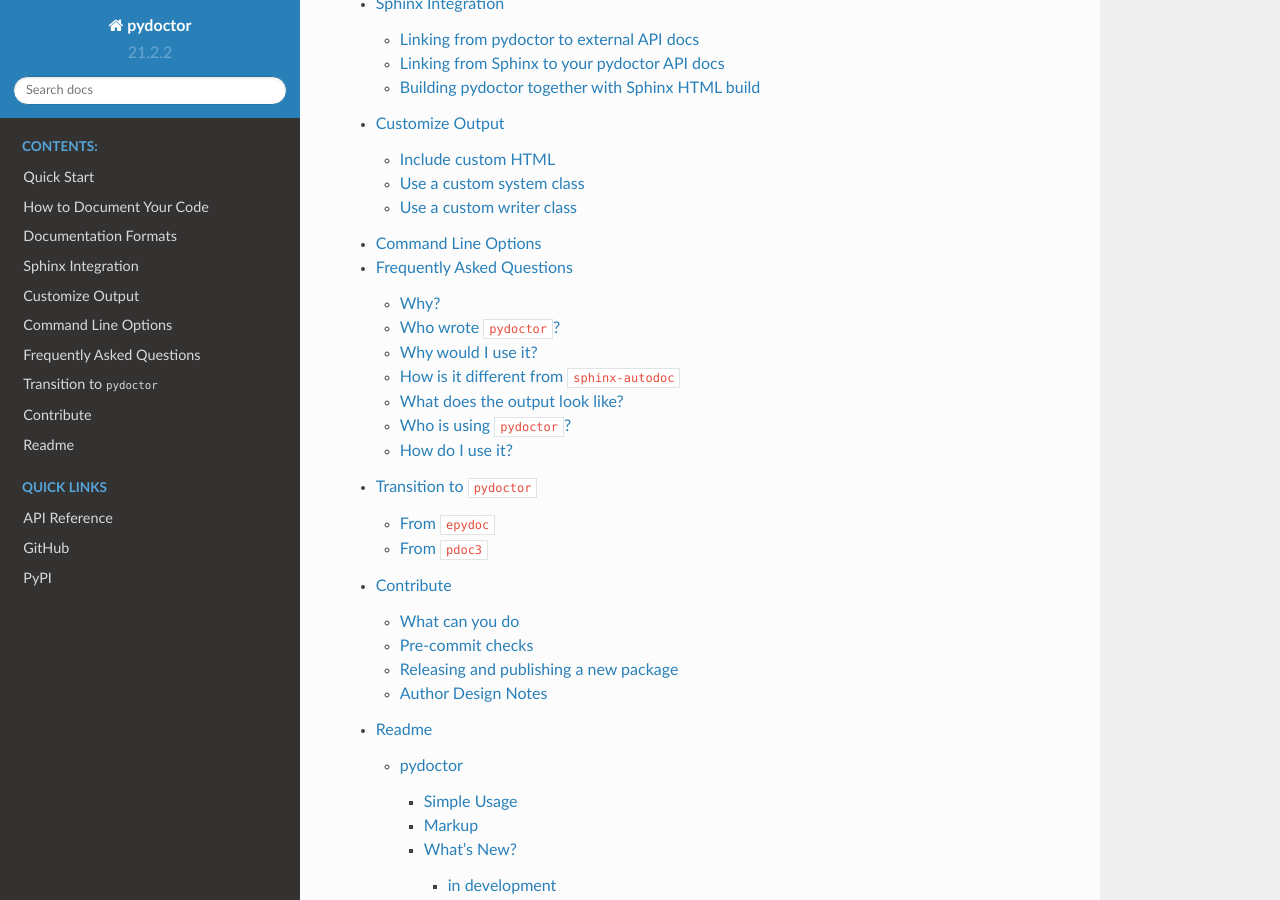
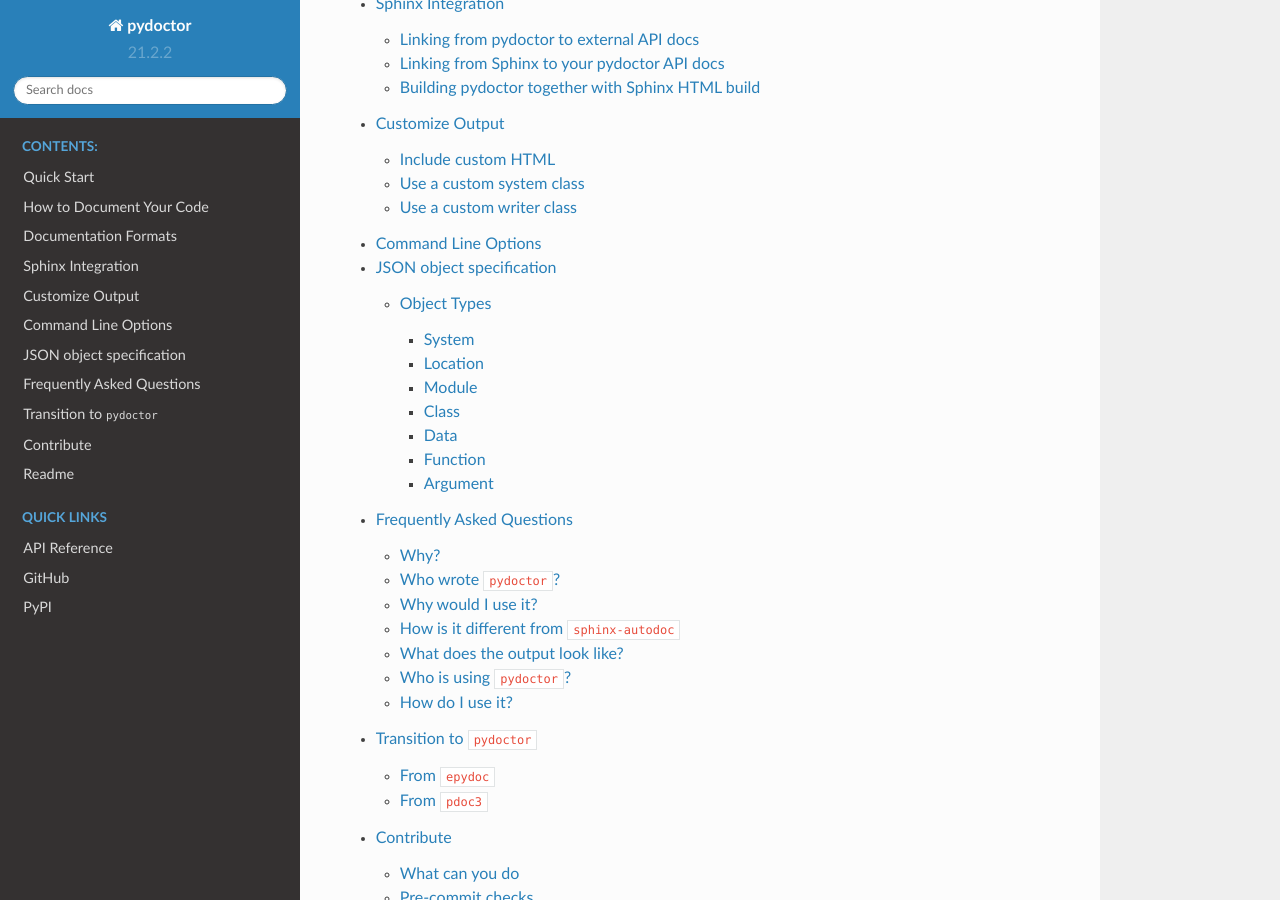
Before and after one commit to twisted/pydoctor, a Sphinx documentation site: the page built from docs/source/index.rst, in a window 1280 px wide and 900 px high, scrolled down 914 px. Built offline with Sphinx 7.4.7 and the Read the Docs theme 2.0.0, drawn with Linux system fonts in a browser that asks for light colours; some of the changed lines change nothing that is shown.

Commit message:
Add docspec docs

```diff
--- a/docs/source/conf.py
+++ b/docs/source/conf.py
@@ -38,6 +38,7 @@
     "pydoctor.sphinx_ext._help_output",
     "pydoctor.sphinx_ext.build_apidocs",
     "sphinxcontrib.spelling",
+    "recommonmark",
 ]
 
 # Add any paths that contain templates here, relative to this directory.
--- a/docs/source/index.rst
+++ b/docs/source/index.rst
@@ -13,6 +13,7 @@
    sphinx-integration
    customize
    help
+   json-spec
    faq
    transition
    contrib
--- /dev/null
+++ b/docs/source/json-spec.md
@@ -0,0 +1,120 @@
+# JSON object specification
+
+Dump and load packages to JSON with options ``--dumpjson <file>`` and ``--loadjson <file>``.
+
+__Table of Contents__
+
+* [Location](#location)
+* [Module](#module)
+* [Class](#class)
+* [Data](#data)
+* [Function](#function)
+* [Argument](#drgument)
+* [Decoration](#decoration)
+
+## Object Types
+
+### System
+
+The system containing the root modules.
+
+_Fields_
+
+* `projectname` (str)
+* `buildtime` (str)
+* `options` (Dict[str, Any])
+* `rootobjects` (List[Module])
+* `sourcebase` (Optional[str])
+
+### Location
+
+The location object describes where the an API object was extracted from a
+file. Usually this points to the source file and a line number. The filename
+should always be relative to the root of a project or source control repository.
+
+_Fields_
+
+* `filename` (str) &ndash; A relative filename.
+* `lineno` (int): &ndash; The line number from which the API object was parsed.
+
+### Module
+
+A module represents a collection of data, function and classes. In the Python
+language, it represents a module or package.
+
+_Fields_
+
+* `kind` (ApiObject.Kind) &ndash; "MODULE" or "PACKAGE"
+* `name` (str) &ndash; The full name of the module.
+* `location` (Location)
+* `docstring` (Optional[str]) &ndash; The docstring for the module as parsed
+  from the source.
+* `all` (Optional[List[str]]): Value of the `__all__` module variable.
+* `docformat` (Optional[str]): Value of the `__docformat__` module variable.
+* `members` (array) &ndash; An array of `Data`, `Function`` or `Class` objects.
+
+### Class
+
+Represents a class definition.
+
+_Fields_
+
+* `type` (str) &ndash; Value is `class`
+* `kind` (ApiObject.Kind) &ndash; "CLASS"
+* `name` (str)
+* `location` (Location)
+* `docstring` (Optional[str])
+* `metaclass` (Optional[str]) &ndash; A string representing the metaclass.
+* `bases` (Optional[array]) &ndash; An array of `str` representing the base classes.
+* `members` (array) &ndash; An array of `Data`, `Function` or `Class` objects.
+* `decorators` (Optional[array]) &ndash; An array of `str`.
+
+### Data
+
+A `Data` object represents a static value that is assigned to a name.
+Data entry may represent an indirecton (import) or an actual attribute!
+
+_Fields_
+
+* `type` (str) &ndash; Value is `data`.
+* `kind` (ApiObject.Kind) &ndash; "VARIABLE", "INSTANCE_VARIABLE", "CLASS_VARIABLE" or "PROPERTY".
+* `name` (str) &ndash; The name for the value.
+* `location` (Location)
+* `docstring` (Optional[str])
+* `datatype` (Optional[str]) &ndash; The datatype of the value.
+* `value` (Optional[str]) &ndash; The value in the form of the definition
+  in the source.
+
+### Function
+
+Represents a function definition in a module or class.
+
+_Fields_
+
+* `type` (str) &ndash; Value is `function`
+* `kind` (ApiObject.Kind) &ndash; "FUNCTION", "METHOD", "STATIC_METHOD" or "CLASS_METHOD".
+* `name` (str)
+* `location` (str)
+* `docstring` (Optional[str])
+* `modifiers` (Optional[array]) &ndash; An array of `str` representing the modifers
+  of this function (e.g. `async`, `classmethod`, etc.).
+* `args` (array) &ndash; An array of `Argument` objects.
+* `return_type` (Optional[str]) &ndash; The return type of the function.
+* `decorators` (Optional[array]) &ndash; An array of `str` objects.
+
+### Argument
+
+Represents a function argument.
+
+_Fields_
+
+* `type` (str) &ndash; One of `POSITIONAL_ONLY`, `POSITIONAL_OR_KEYWORD`,
+  `VAR_POSITIONAL`, `KEYWORD_ONLY` or `VAR_KEYWORD`.
+* `name` (str)
+* `datatype` (Optional[str])
+* `default_value` (Optional[str])
+
+---
+
+<p align="center">Copyright &copy; 2021, Pydoctor contributors</p>
+<p align="center">Copyright &copy; 2020, Niklas Rosenstein</p>
```
